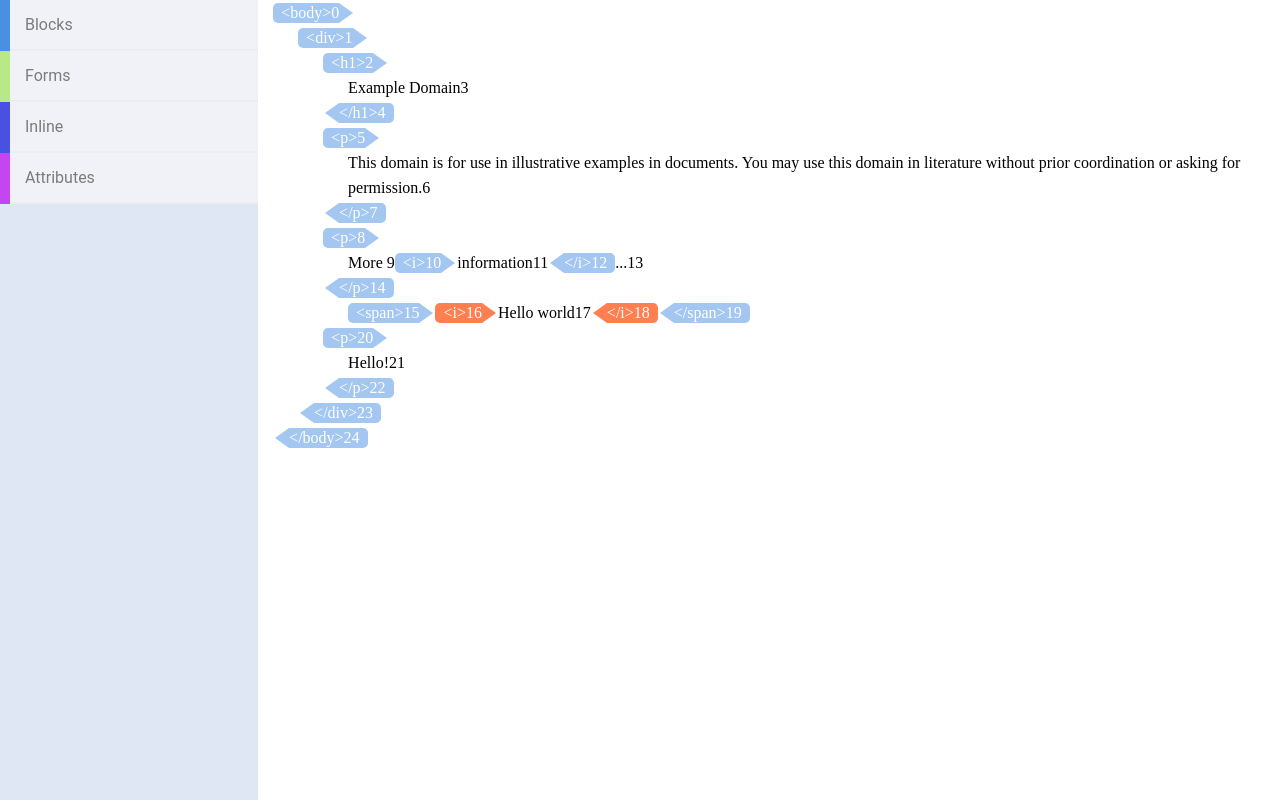
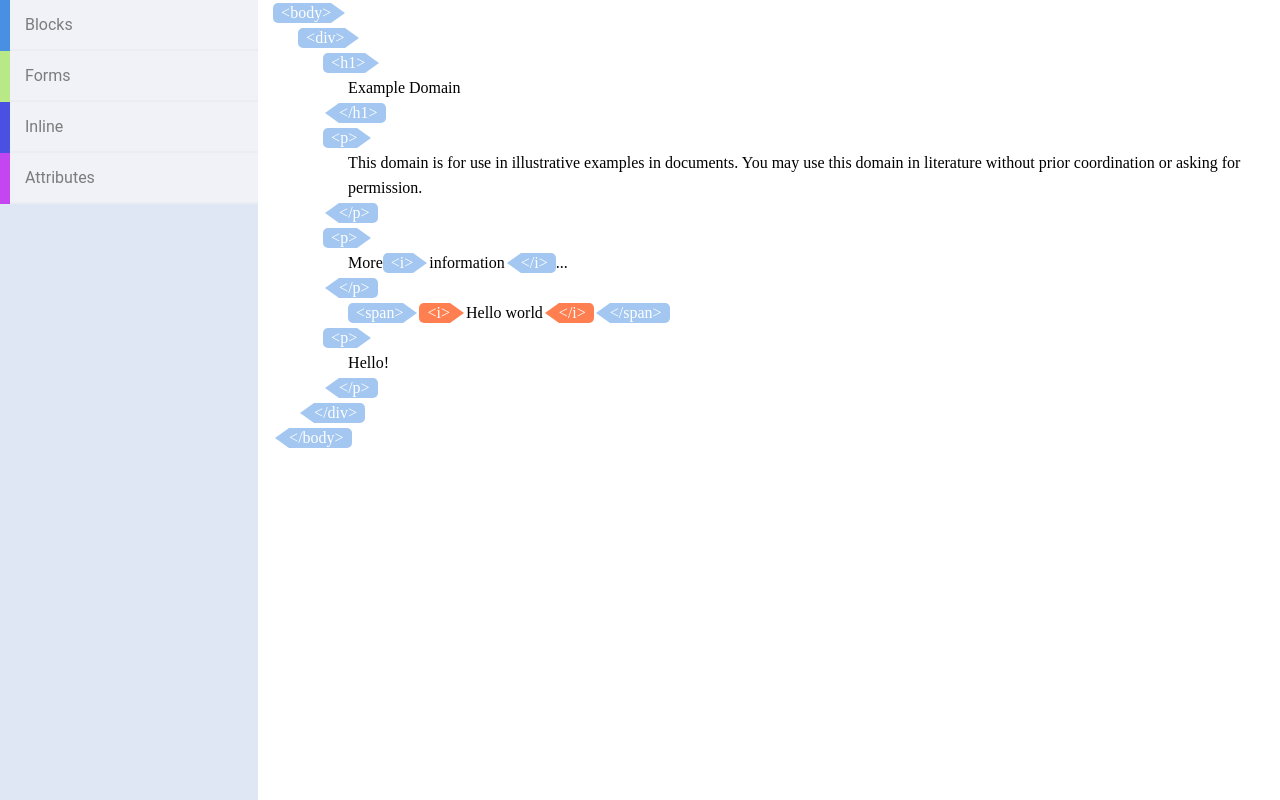
Before and after one commit to France-ioi/visual-html-editor, a React (Create React App) app: page / in a window 1280 px wide. Built offline with nearby package versions, Linux system fonts and the light colour scheme.

Commit message:
Removed debug value

```diff
--- a/src/features/editors/VisualHTMLEditorElement.tsx
+++ b/src/features/editors/VisualHTMLEditorElement.tsx
@@ -20,7 +20,6 @@ function Element(props: IElement) {
           {...provided.dragHandleProps}
         >
           {props.children}
-          {props.index}
         </span>
       )}
     </Draggable>
```
